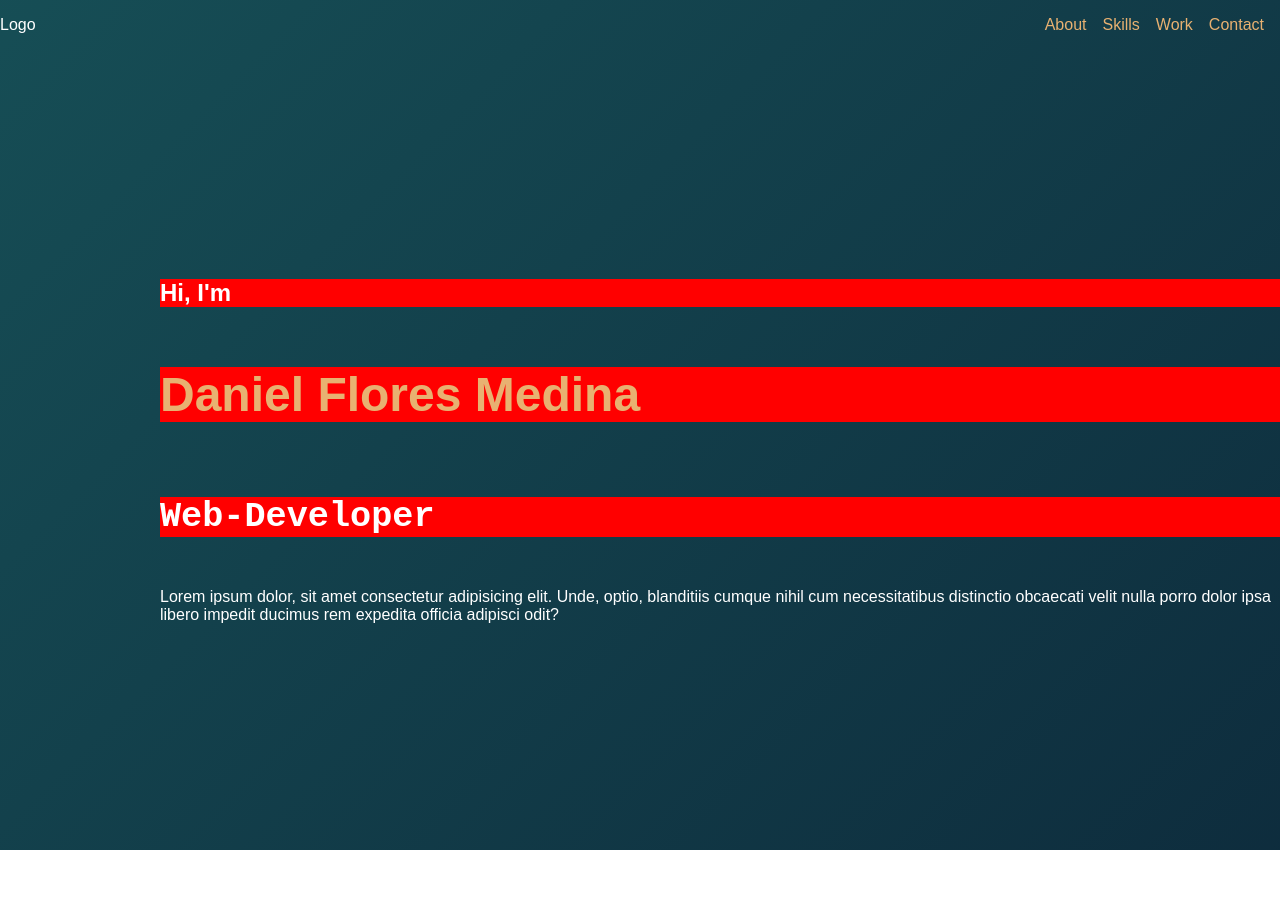
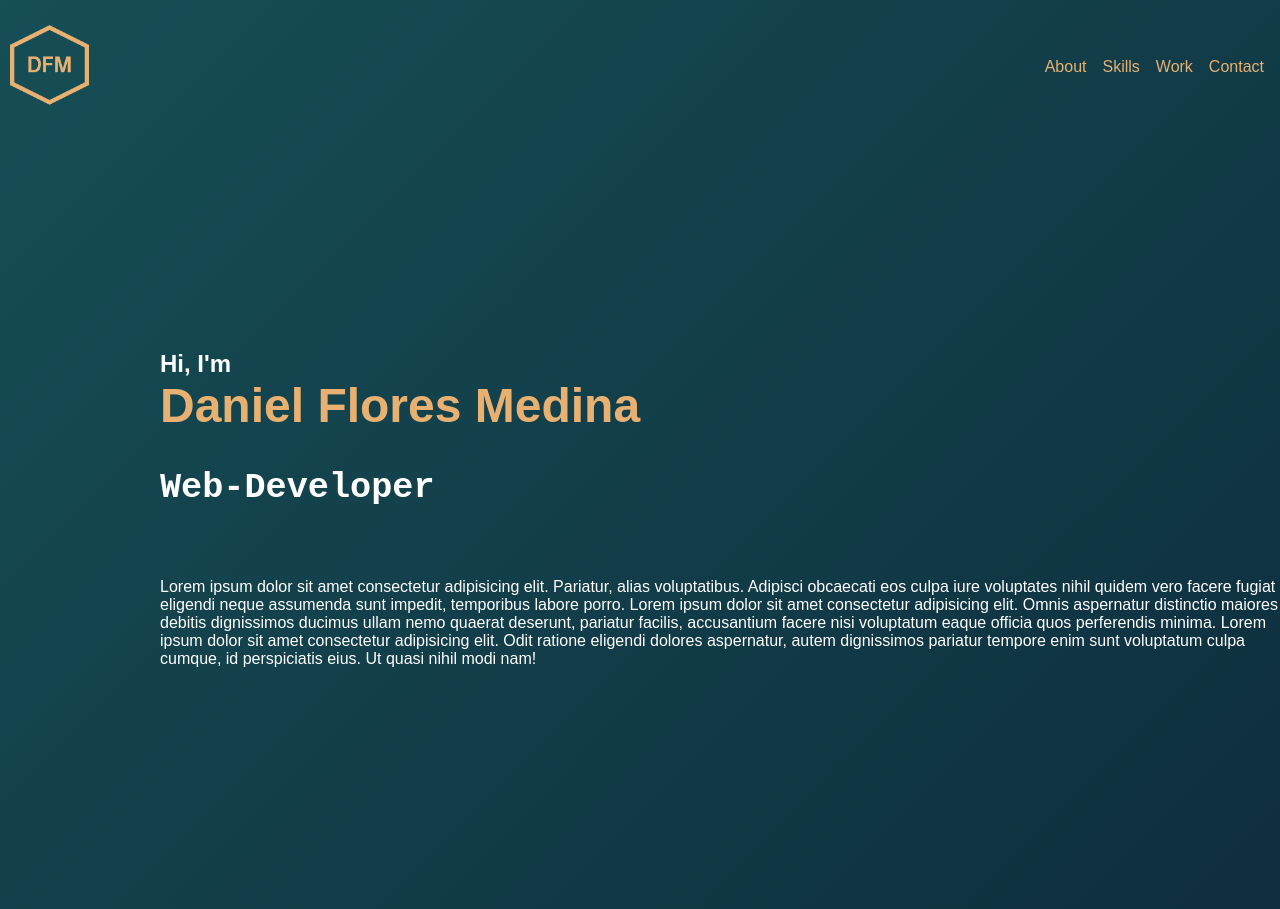
Before and after one commit to Dev-dfm/portfolio, a plain HTML site: page index.html in a window 1280 px wide. Before the commit the page ends 850 px from the top, so only its background shows below. Drawn offline with Linux system fonts and the light colour scheme.

Commit message:
Add logo

```diff
--- a/index.html
+++ b/index.html
@@ -10,7 +10,10 @@
   <body>
     <header>
       <nav>
-        <div class="logo">Logo</div>
+        <div class="logo">
+            <img src="img/logo.png" alt="Logo">
+        </div>
+
         <div class="burger">
           <ul>
             <li><a href="">About</a></li>
@@ -28,10 +31,7 @@
         <h2>Daniel Flores Medina</h2>
         <h3>Web-Developer</h3>
         <p>
-          Lorem ipsum dolor, sit amet consectetur adipisicing elit. Unde, optio,
-          blanditiis cumque nihil cum necessitatibus distinctio obcaecati velit
-          nulla porro dolor ipsa libero impedit ducimus rem expedita officia
-          adipisci odit?
+          Lorem ipsum dolor sit amet consectetur adipisicing elit. Pariatur, alias voluptatibus. Adipisci obcaecati eos culpa iure voluptates nihil quidem vero facere fugiat eligendi neque assumenda sunt impedit, temporibus labore porro. Lorem ipsum dolor sit amet consectetur adipisicing elit. Omnis aspernatur distinctio maiores debitis dignissimos ducimus ullam nemo quaerat deserunt, pariatur facilis, accusantium facere nisi voluptatum eaque officia quos perferendis minima. Lorem ipsum dolor sit amet consectetur adipisicing elit. Odit ratione eligendi dolores aspernatur, autem dignissimos pariatur tempore enim sunt voluptatum culpa cumque, id perspiciatis eius. Ut quasi nihil modi nam!
         </p>
       </article>
     </main>
--- a/styles.css
+++ b/styles.css
@@ -2,6 +2,8 @@
 *:before,
 *:after {
   box-sizing: border-box;
+  padding: 0;
+  margin: 0;
 }
 
 html {
@@ -9,8 +11,6 @@ html {
 }
 
 body {
-  margin: 0;
-  padding: 0;
   font-family: Arial, Helvetica, sans-serif;
   color: white;
   background: linear-gradient(-45deg, rgb(9, 25, 47), #2a9d8f);
@@ -41,6 +41,8 @@ nav {
   grid-template-columns: 1fr 1fr;
   grid-template-areas: "logo burger";
   align-items: center;
+  margin-top: 25px;
+  padding-left: 10px;
 }
 
 nav ul {
@@ -49,6 +51,10 @@ nav ul {
 
 .logo {
   grid-area: logo;
+}
+
+.logo img {
+    height: 5em;
 }
 
 .burger {
@@ -74,17 +80,16 @@ ul {
 
 h1 {
   font-size: 1.5em;
-  background-color: red;
 }
 
 h2 {
   font-size: 3em;
   color: rgb(232, 177, 113);
-  background-color: red;
 }
 
 h3 {
     font-size: 2.2em;
     font-family: 'Roboto Mono', monospace;
-    background-color: red;
+    margin-top: 1em;
+    margin-bottom: 2em;
 }
```
Also changed, not shown: img/logo.png (added).
